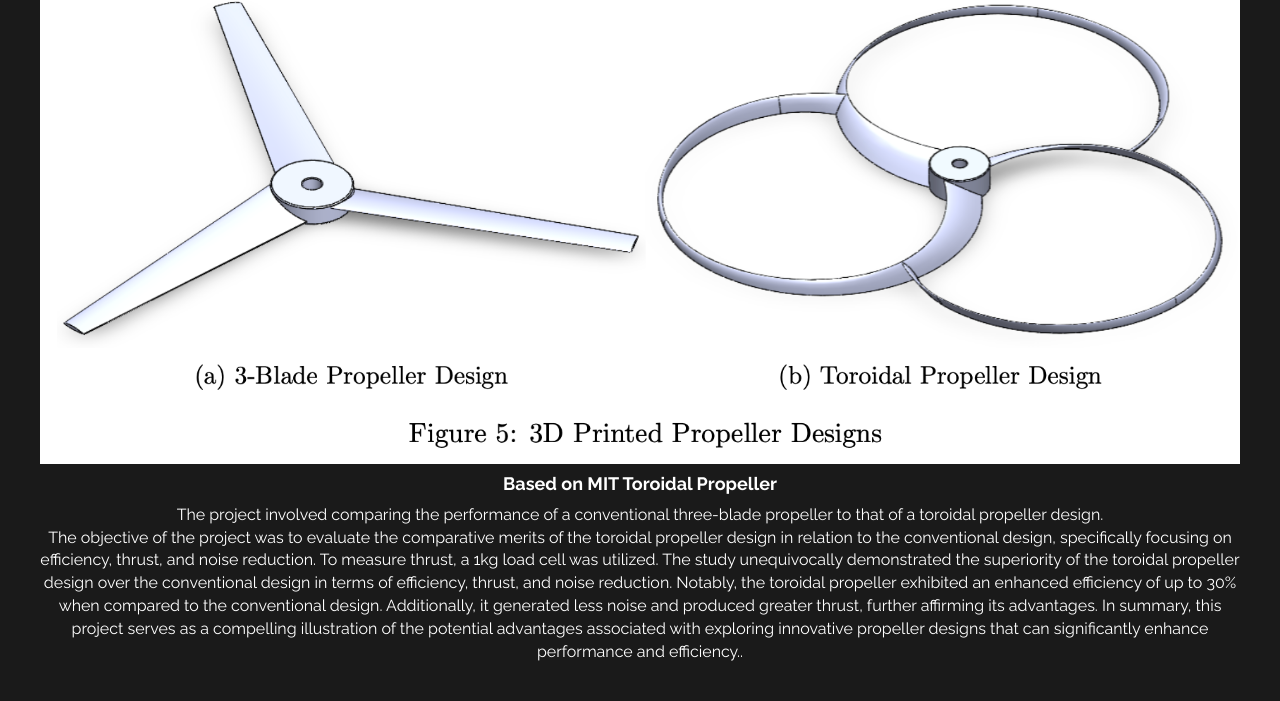
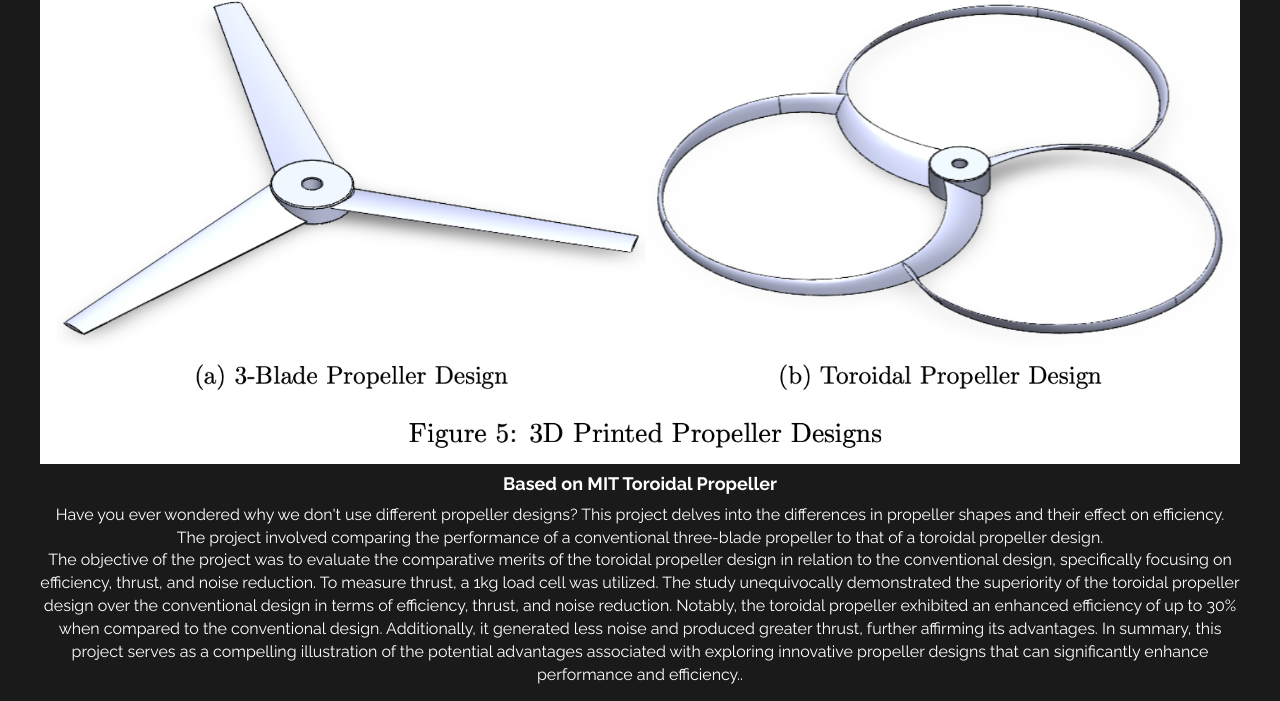
Before and after one commit to Sameeriqkhan/PORTFOLIO-2, a plain HTML site: page port_1.html in a window 1280 px wide. Shown: the part 358-1059 px from the top of the page. Drawn offline with Linux system fonts and the light colour scheme.

Commit message:
Update port_1.html

```diff
--- a/port_1.html
+++ b/port_1.html
@@ -65,7 +65,7 @@
 
 
 							<h4>Based on MIT Toroidal Propeller</h4>
-					<p>The project involved comparing the performance of a conventional three-blade propeller to that of a toroidal propeller design. <br>
+					<p>Have you ever wondered why we don't use different propeller designs? This project delves into the differences in propeller shapes and their effect on efficiency. The project involved comparing the performance of a conventional three-blade propeller to that of a toroidal propeller design. <br>
 The objective of the project was to evaluate the comparative merits of the toroidal propeller design in relation to the conventional design, specifically focusing on efficiency, thrust, and noise reduction. To measure thrust, a 1kg load cell was utilized.
 
 The study unequivocally demonstrated the superiority of the toroidal propeller design over the conventional design in terms of efficiency, thrust, and noise reduction. Notably, the toroidal propeller exhibited an enhanced efficiency of up to 30% when compared to the conventional design. Additionally, it generated less noise and produced greater thrust, further affirming its advantages.
```
